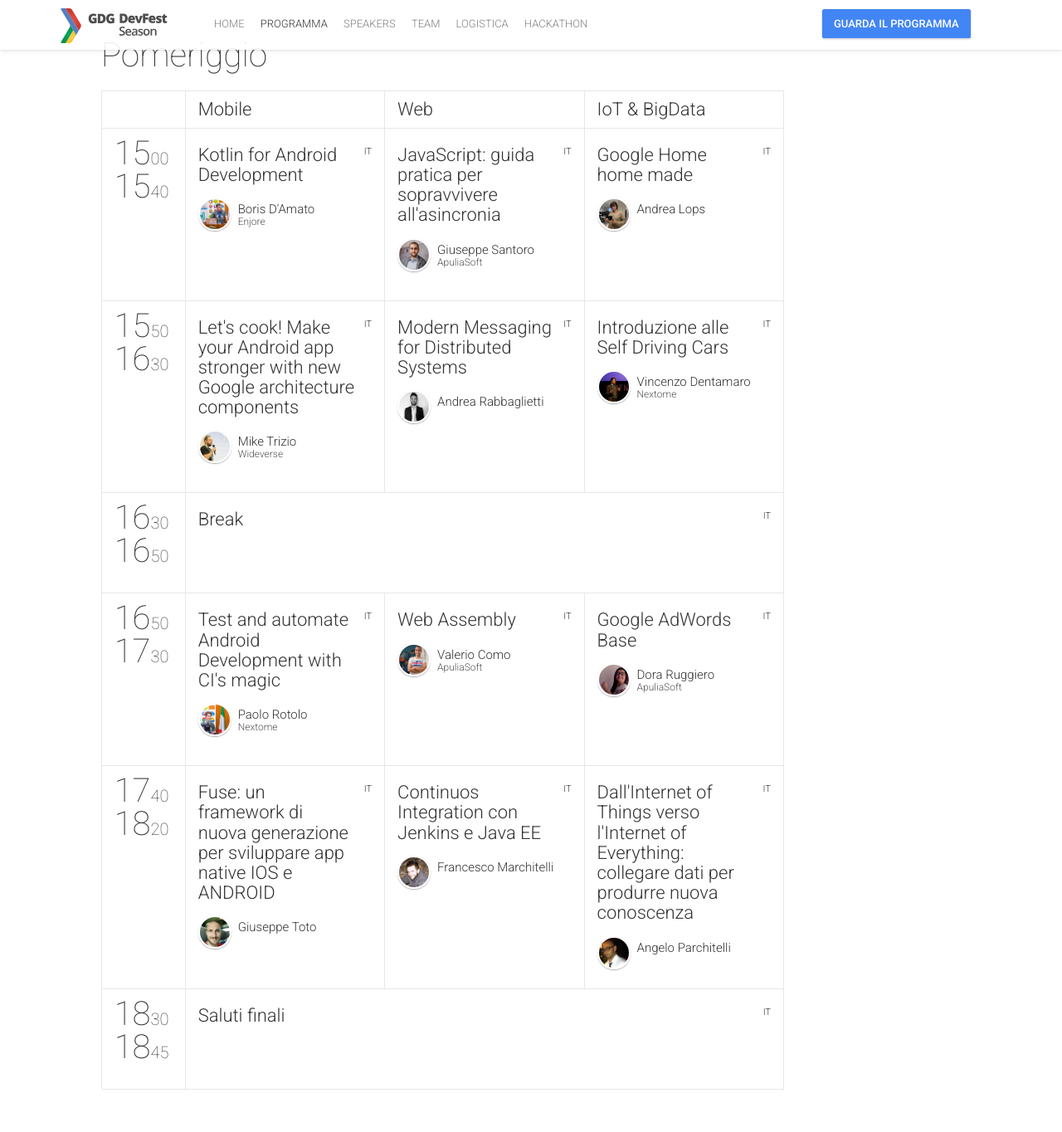
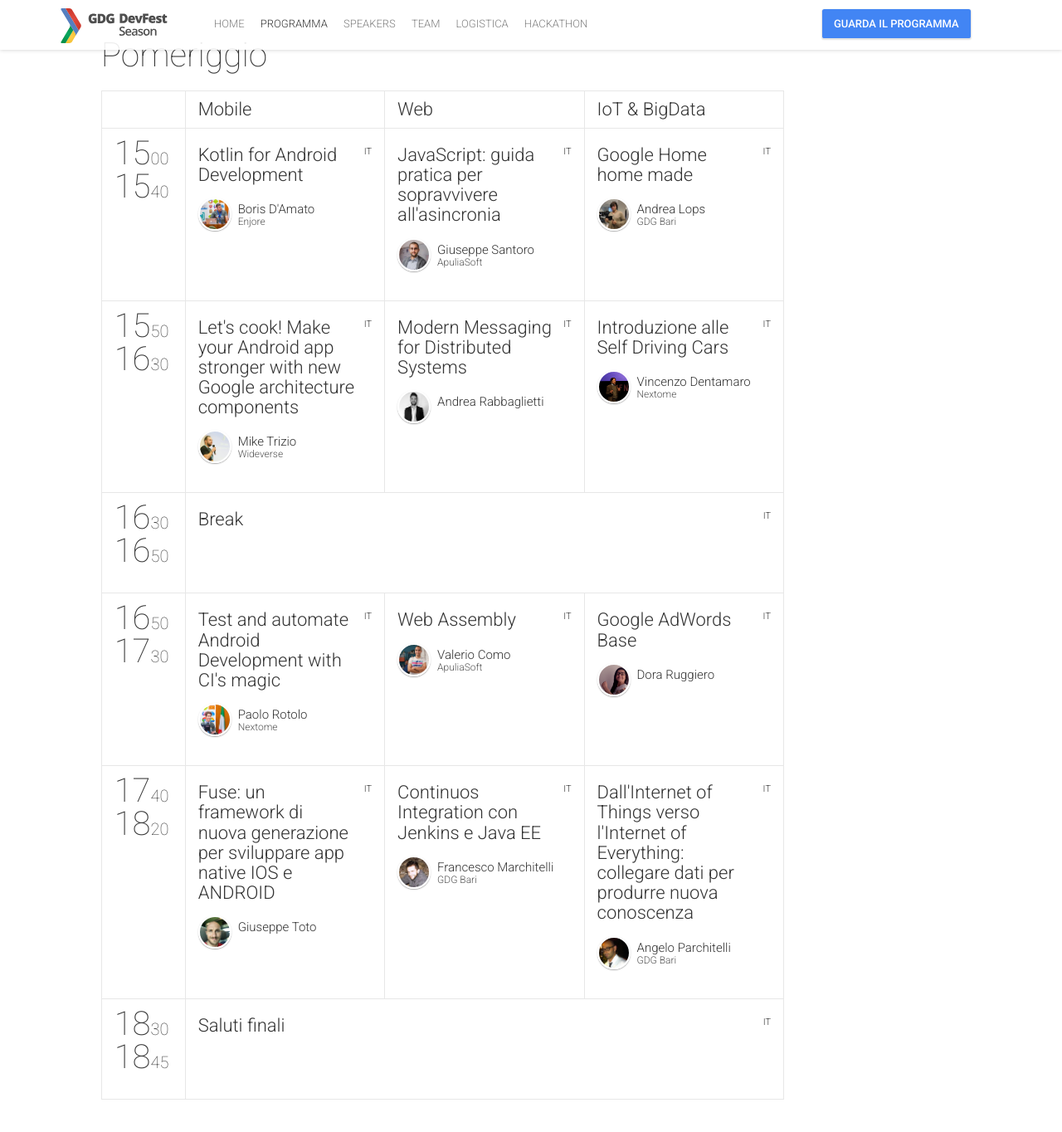
Before and after one commit to GDGNairobi/devfest2017-website, a Jekyll site: the page built from schedule.html, in a window 1280 px wide and 1400 px high, scrolled down 1672 px. Shown: the top 1364 px of the window at 83% size. Built offline with Jekyll 4.4.1, drawn with Linux system fonts in a browser that asks for light colours; nearby versions of some CDN libraries; comment, search, counter and statistics services are not loaded.

Commit message:
Edit speakers.

```diff
--- a/_data/speakers.yml
+++ b/_data/speakers.yml
@@ -61,7 +61,7 @@
   id: 3
   name: "Francesco"
   surname: "Marchitelli"
-  #company: "Google Poland"
+  company: "GDG Bari"
   #title: "Developer Relations Program Manager"
   bio: "Ingegnere Informatico, con background accademico presso il Politecnico di Bari. Lavoro come Sviluppatore Software in ambito IT. Faccio parte del GDG dal 2015, dove alle devfest precedenti ho tenuto nel 2015 un talk sulla GCP, in particolare su come creare una Java Application con GAE, e nel 2016 su come usare la GCP per elaborare il Linguaggio Naturale. Sono appassionato di tecnologie Google, dello stack tecnologico del Semantic Web e dei Linked Open Data, di BigData e AI. Seguo con interesse tutte le innovazioni tecnologiche e sociali, anche quelle legate al mondo Start Up."
   thumbnailUrl: francesco-marchitelli.jpg
@@ -121,7 +121,7 @@
   id: 5
   name: "Angelo"
   surname: "Parchitelli"
-  #company: "Google Poland"
+  company: "GDG Bari"
   #title: "Developer Relations Program Manager"
   bio: "Studente magistrale in Ingegneria Informatica presso il Politecnico di Bari.
 Collaboro a progetti di ricerca riguardanti Semantic Web e tematiche legate all'ingegneria del software applicata all'Internet delle Cose.
@@ -150,7 +150,7 @@
   id: 17
   name: "Dora"
   surname: "Ruggiero"
-  company: "ApuliaSoft"
+  company: ""
   #title: "Developer Relations Program Manager"
   bio: "Da piccola mi dedicavo al #Coding con un Commodore 64 e alla vita di campagna.
 Oggi, poco è cambiato: #Freelance amante dell'escursionismo e dello #slow-travel.
@@ -198,7 +198,7 @@
   id: 11
   name: "Andrea"
   surname: "Lops"
-  #company: "Google Poland"
+  company: "GDG Bari"
   #title: "Developer Relations Program Manager"
   bio: "Nato a Canosa nel 1997, frequento il primo anno di Ingegneria informatica e dell'automazione al Politecnico di Bari. Sono membro del GDG Bari, grande appassionato di Linux e di tutte le sue applicazioni dalle lavatrici smart ai server per le AI."
   thumbnailUrl: andrea-lops.jpg
```
